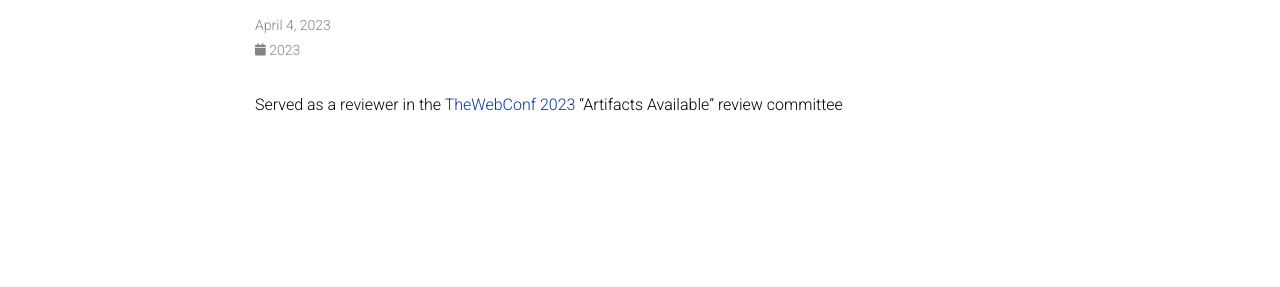
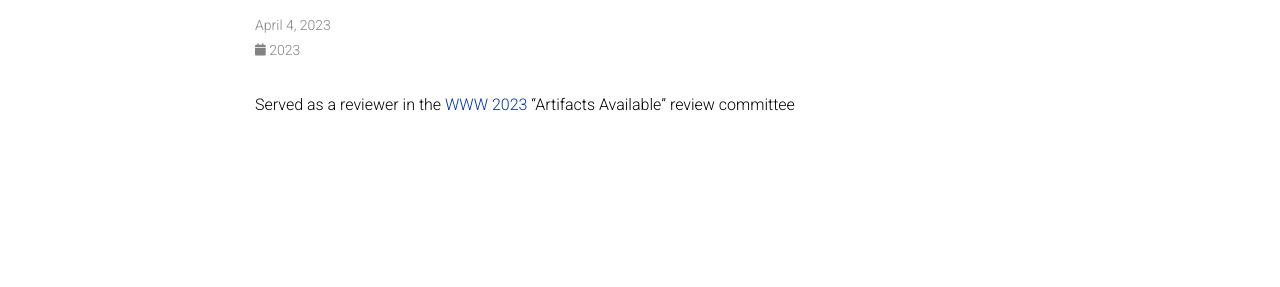
Before and after one commit to cynricfu/cynricfu.github.io, a Jekyll site: the page built from _news/announcement_5.md, in a window 1280 px wide. Shown: the part 146-433 px from the top of the page. Built offline with Jekyll 4.4.1, drawn with Linux system fonts in a browser that asks for light colours; comment, search, counter and statistics services are not loaded; a style sheet for code colours, icons or effects is not loaded.

Commit message:
Update CV
Signed-off-by: Cynric Fu <cynricfu@gmail.com>

```diff
--- a/_bibliography/papers.bib
+++ b/_bibliography/papers.bib
@@ -47,7 +47,7 @@
   pages        = {2331--2341},
   publisher    = {{ACM} / {IW3C2}},
   year         = {2020},
-  abbr         = {TheWebConf},
+  abbr         = {WWW},
   abstract     = {A large number of real-world graphs or networks are inherently heterogeneous, involving a diversity of node types and relation types. Heterogeneous graph embedding is to embed rich structural and semantic information of a heterogeneous graph into low-dimensional node representations. Existing models usually define multiple metapaths in a heterogeneous graph to capture the composite relations and guide neighbor selection. However, these models either omit node content features, discard intermediate nodes along the metapath, or only consider one metapath. To address these three limitations, we propose a new model named Metapath Aggregated Graph Neural Network (MAGNN) to boost the final performance. Specifically, MAGNN employs three major components, i.e., the node content transformation to encapsulate input node attributes, the intra-metapath aggregation to incorporate intermediate semantic nodes, and the inter-metapath aggregation to combine messages from multiple metapaths. Extensive experiments on three real-world heterogeneous graph datasets for node classification, node clustering, and link prediction show that MAGNN achieves more accurate prediction results than state-of-the-art baselines.},
   arxiv        = {2002.01680},
   bibtex_show  = {true},
--- a/_data/cv.yml
+++ b/_data/cv.yml
@@ -129,7 +129,7 @@
   contents:
     - title: Conference Reviewer
       items:
-        - NeurIPS (2021), WebConf (2022, 2023), WSDM (2023), AAAI (2023, 2024), ECML-PKDD (2023)
+        - NeurIPS (2021), WWW (2022, 2023, 2024), WSDM (2023), AAAI (2023, 2024), ECML-PKDD (2023)
     - title: Journal Reviewer
       items:
         - TKDE, TPAMI, TNNLS, TSC, NEUNET, PR, FGCS, TNSE
--- a/_data/venues.yml
+++ b/_data/venues.yml
@@ -2,7 +2,7 @@
   url: https://arxiv.org/
   color: "#b31b1b"
 
-"TheWebConf":
+"WWW":
   url: https://thewebconf.org/
   color: "#252060"
 
--- a/_news/announcement_5.md
+++ b/_news/announcement_5.md
@@ -5,4 +5,4 @@
 related_posts: false
 ---
 
-Served as a reviewer in the [TheWebConf 2023](https://www2023.thewebconf.org/) "Artifacts Available" review committee
+Served as a reviewer in the [WWW 2023](https://www2023.thewebconf.org/) "Artifacts Available" review committee
```
Also changed, not shown: _news/announcement_1.md (+1 -1 lines), 1 other file.
